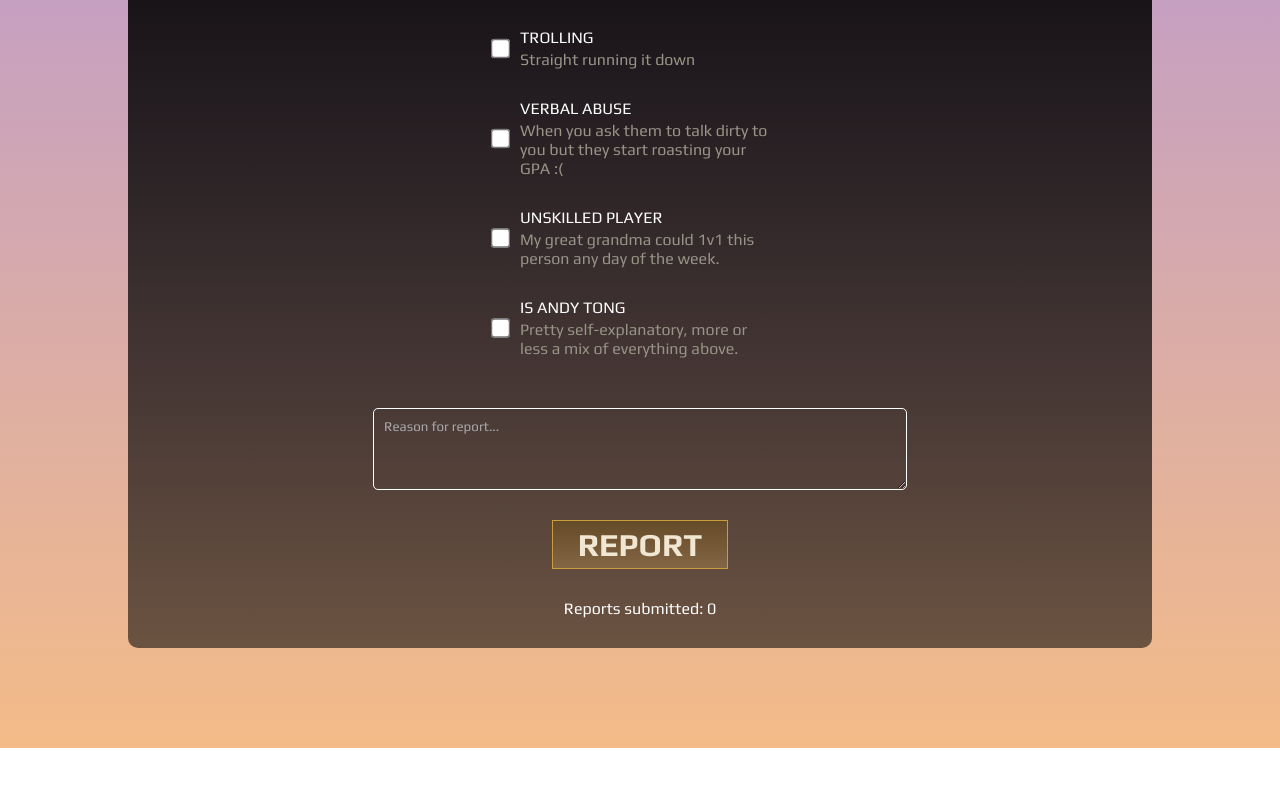
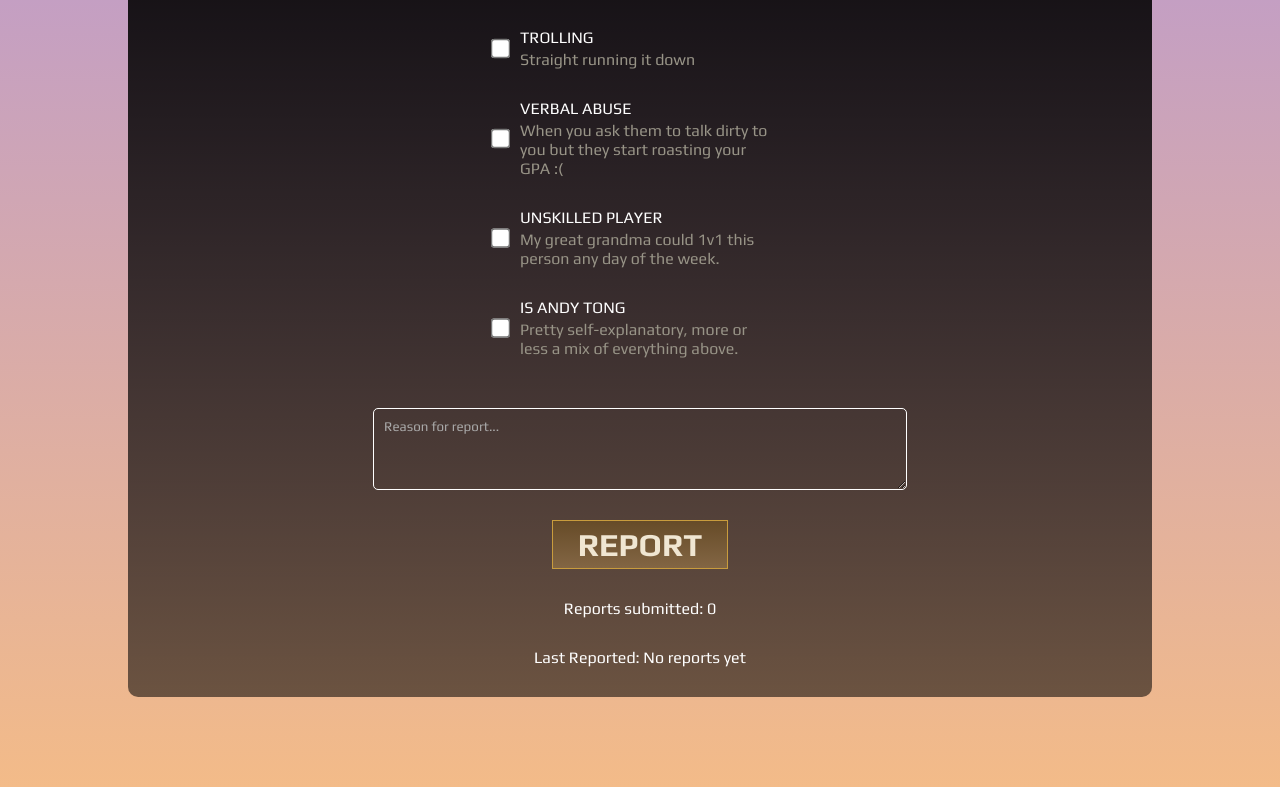
Before and after one commit to ajnatarajan/ditchdayreport, a React (Create React App) app: page / in a window 1280 px wide. Shown: the part 812-1599 px from the top of the page. Before the commit the page ends 1560 px from the top, so only its background shows below. Built offline with nearby package versions, Linux system fonts and the light colour scheme; no server answers.

Commit message:
state vars for notifying when reported are pushed

```diff
--- a/src/components/ReportSection.css
+++ b/src/components/ReportSection.css
@@ -97,3 +97,7 @@ input[type="checkbox"] {
 .num-reports {
   margin-bottom: 30px;
 }
+
+.last-reported {
+  margin-bottom: 30px;
+}
--- a/src/components/ReportSection.js
+++ b/src/components/ReportSection.js
@@ -15,6 +15,7 @@ function populateLeaderboard() {}
 
 function ReportSection() {
   const [numReports, setNumReports] = useState(0);
+  const [lastReported, setLastReported] = useState("No reports yet");
   useEffect(() => {
     populateDropdown();
     populateLeaderboard();
@@ -29,9 +30,11 @@ function ReportSection() {
     const is_unskilled_player = document.querySelector("#unskilled-player")
       .checked;
     const is_is_andy_tong = document.querySelector("#is-andy-tong").checked;
+    const report_reason = document.querySelector("textarea").value;
     setNumReports((prev) => {
       return prev + 1;
     });
+    setLastReported(player);
   }
 
   return (
@@ -115,6 +118,7 @@ function ReportSection() {
           REPORT
         </button>
         <div className="num-reports">Reports submitted: {numReports}</div>
+        <div className="last-reported">Last Reported: {lastReported}</div>
       </div>
     </div>
   );
```
